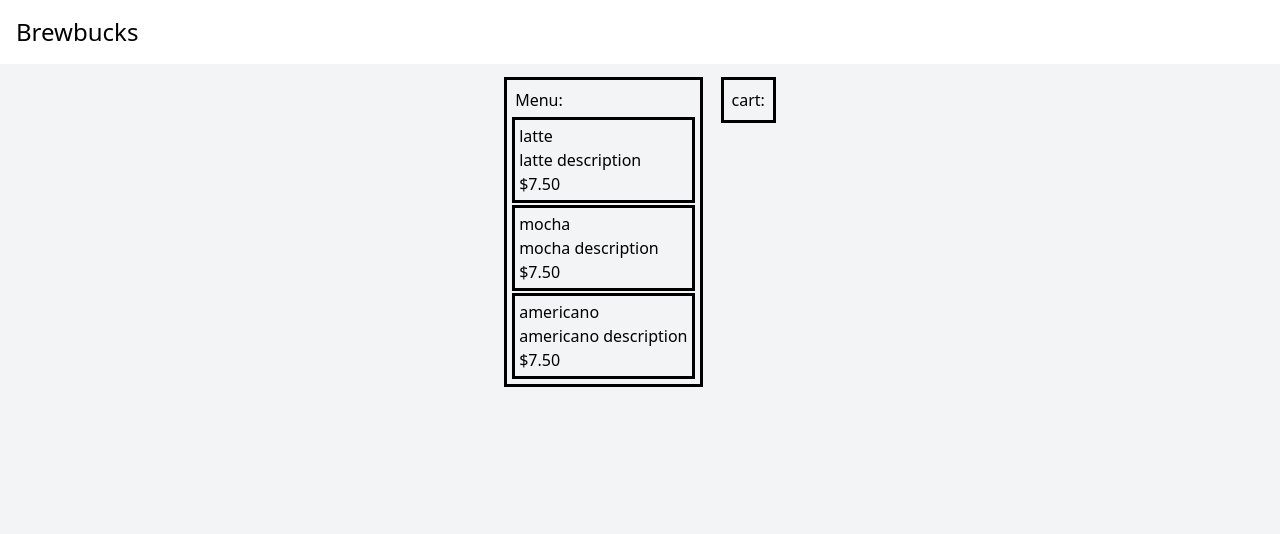
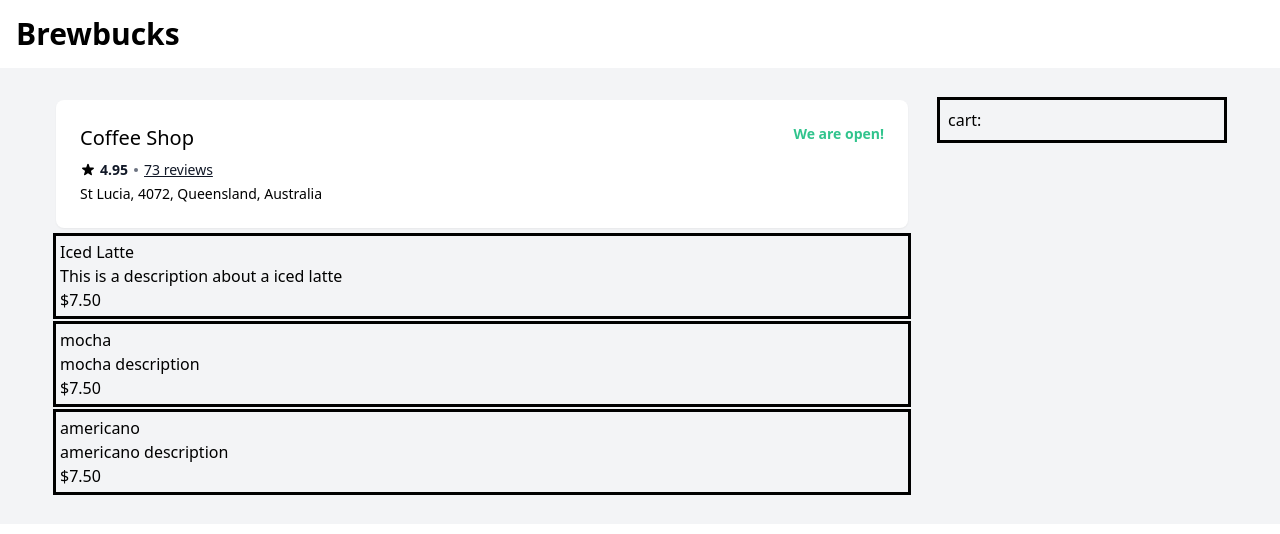
Before and after one commit to CSSE6400/P03-Brewbucks, a React (Vite) app: page / in a window 1280 px wide. Shown: the top 534 px of the page. Built offline with nearby package versions, Linux system fonts and the light colour scheme.

Commit message:
Added shop details card

```diff
--- a/src/App.jsx
+++ b/src/App.jsx
@@ -7,7 +7,7 @@ function App() {
   return (
     <div>
       <div className="bg-white p-4">
-        <h1 className="text-2xl">Brewbucks</h1>
+        <h1 className="text-3xl font-semibold">Brewbucks</h1>
       </div>
 
       <Routes>
--- a/src/Home.jsx
+++ b/src/Home.jsx
@@ -3,10 +3,14 @@ import Cart from "./components/Cart";
 
 const Home = () => {
     return (
-        <div className="bg-gray-100 p-4 h-dvh">
-            <div className="flex space-x-6 items-start justify-center">
-                <Menu></Menu>
-                <Cart></Cart>
+        <div className="bg-gray-100 p-4">
+            <div className="flex space-x-8 pt-4 pb-4 pr-10 pl-10">
+                <div className="w-3/4">
+                    <Menu></Menu>
+                </div>
+                <div div className="w-1/4">
+                    <Cart></Cart>
+                </div>
             </div>
         </div>
     )
--- a/src/components/Coffee.jsx
+++ b/src/components/Coffee.jsx
@@ -1,6 +1,6 @@
 const Coffee = ({name, desc, price}) => {
     return (
-        <div className="outline p-1">
+        <div className="outline p-1 w-75">
             <div>{name}</div>
             <div>{desc}</div>
             <div>{price}</div>
--- a/src/components/Menu.jsx
+++ b/src/components/Menu.jsx
@@ -1,10 +1,11 @@
 import Coffee from "./Coffee"
+import Store from "./Store"
 
 const Menu = () => {
     return (
-        <div className="outline p-2 flex-row space-y-2">
-            <div >Menu:</div>
-            <Coffee name="latte" desc="latte description" price="$7.50"></Coffee>
+        <div className="flex-row space-y-2">
+            <Store></Store>
+            <Coffee name="Iced Latte" desc="This is a description about a iced latte" price="$7.50"></Coffee>
             <Coffee name="mocha" desc="mocha description" price="$7.50"></Coffee>
             <Coffee name="americano" desc="americano description" price="$7.50"></Coffee>
         </div>
--- /dev/null
+++ b/src/components/Store.jsx
@@ -0,0 +1,25 @@
+import { Rating } from "flowbite-react";
+
+const Store = () => {
+    return (
+        <div className="bg-white shadow-sm p-6 rounded-lg flex justify-between">
+            <div className="">
+                <p className="text-xl font-medium">Coffee Shop</p>
+                <Rating className="mt-2">
+                    <Rating.Star className="mt-0.5" />
+                    <p className="ml-1 text-sm font-bold text-gray-900 dark:text-white">4.95</p>
+                    <span className="mx-1.5 mt-2 h-1 w-1 rounded-full bg-gray-500 dark:bg-gray-400" />
+                    <a href="#" className="text-sm font-medium text-gray-900 underline hover:no-underline dark:text-white">
+                        73 reviews
+                    </a>
+                </Rating>
+                <p className="text-sm mt-1">St Lucia, 4072, Queensland, Australia</p>
+            </div>
+            <div className="flex-col items-start space-y-1.5">
+                <p className="font-bold text-green-400 text-sm pl-4">We are open!</p>
+            </div>
+        </div>
+    )
+}
+
+export default Store;
```
